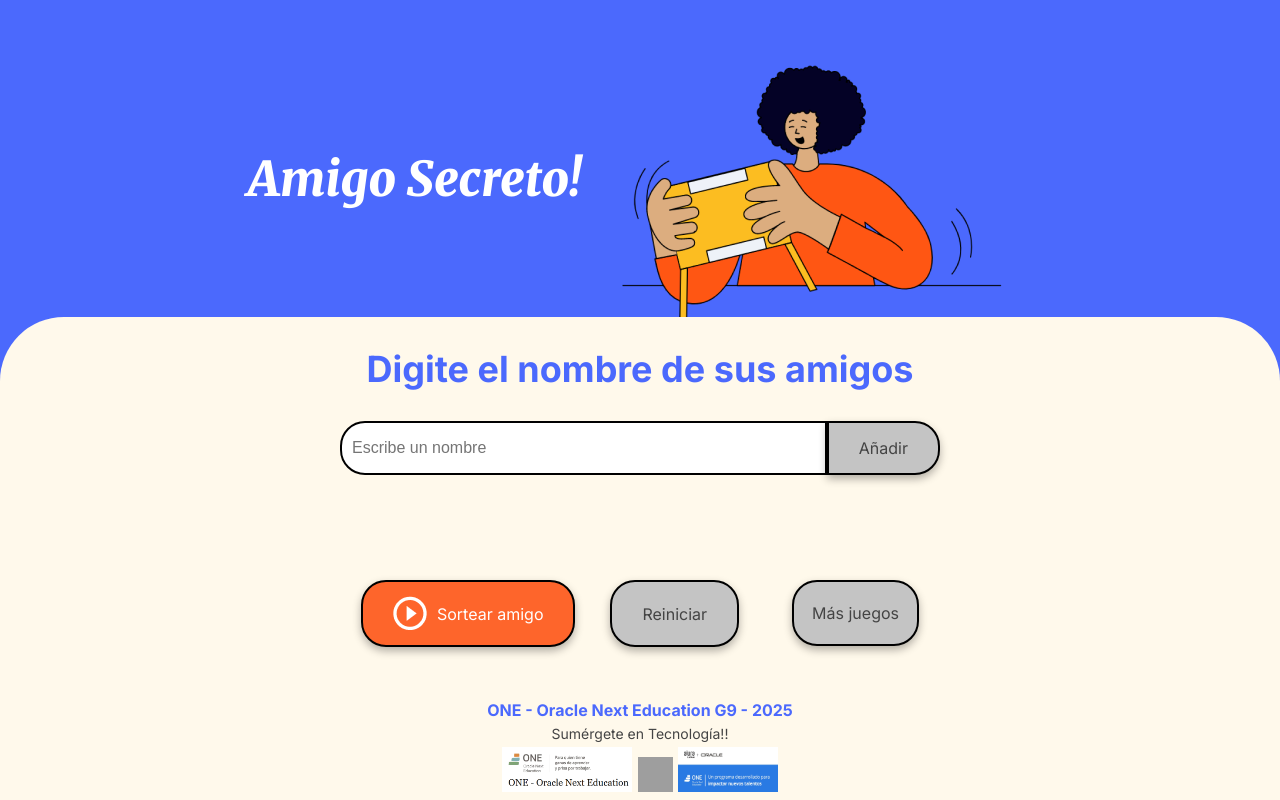
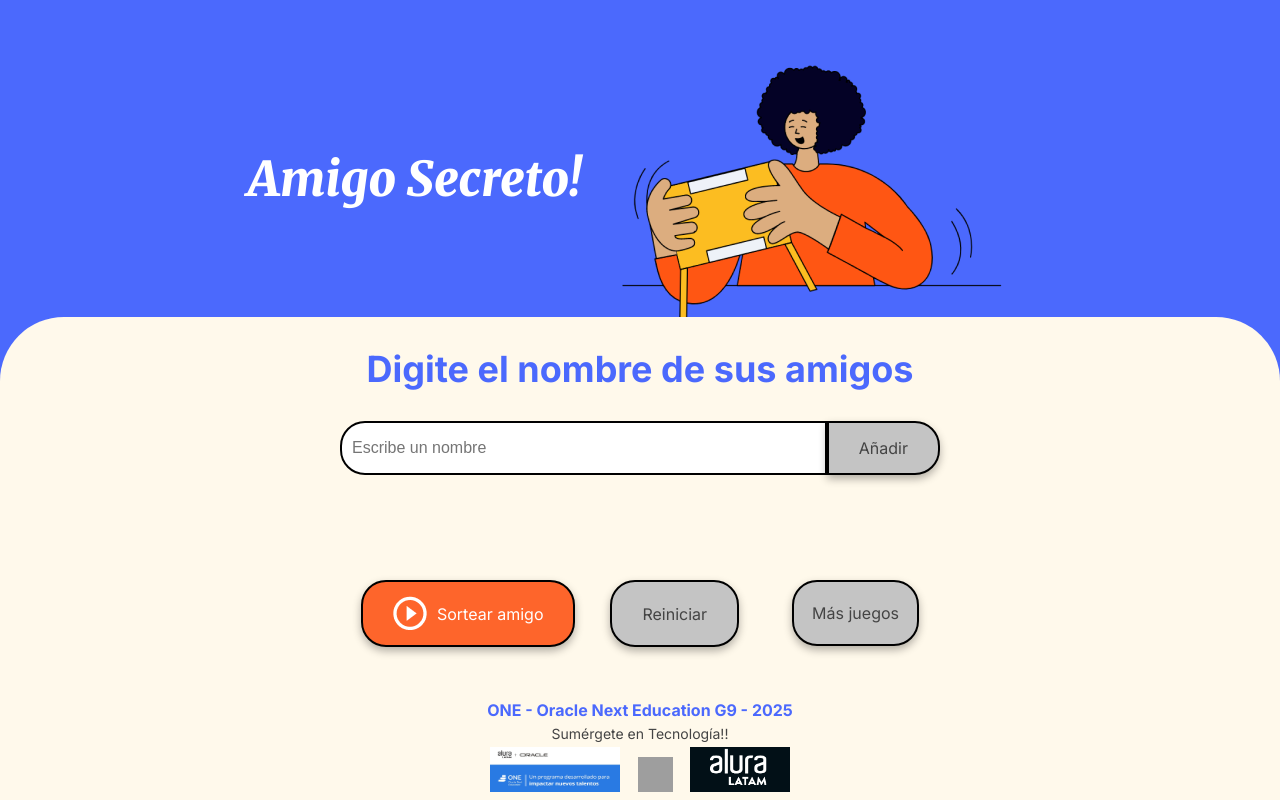
Before and after one commit to LenninTemoche/Challenge-Amigo-Secreto-G9, a plain HTML site: page challenge-amigo-secreto_esp-main/index.html in a window 1280 px wide. Drawn offline with Linux system fonts and the light colour scheme; grey boxes are pictures that could not be loaded.

Commit message:
cambiando imgs alura oracle, aumentando margin

```diff
--- a/challenge-amigo-secreto_esp-main/index.html
+++ b/challenge-amigo-secreto_esp-main/index.html
@@ -61,13 +61,13 @@
                 <p>Sumérgete en Tecnología!!</p>
                 <p class="footer-links">
                 <a href="https://www.oracle.com/latam/education/oracle-next-education/" target="_blank" rel="noopener noreferrer">
-                    <img alt="Oracle One" src="assets/oracle-one.png" width="130" height="45"/>
+                    <img alt="Oracle One" src="assets/oracle-alura.png" width="130" height="45"/>
                 </a>
                 <a href="https://github.com/LenninTemoche/Challenge-Amigo-Secreto-G9" target="_blank" rel="noopener noreferrer">
                     <img alt="GitHub" src="https://cdn-icons-png.flaticon.com/512/25/25231.png" width="35" height="35"/>
                 </a>
                 <a href="https://app.aluracursos.com/dashboard" target="_blank" rel="noopener noreferrer">
-                    <img alt="Alura Latam" src="assets/oracle-alura.png" width="100" height="45"/>
+                    <img alt="Alura Latam" src="assets/alura-latam.png" width="100" height="45"/>
                 </a>
                 </p>
             </div>
--- a/challenge-amigo-secreto_esp-main/style.css
+++ b/challenge-amigo-secreto_esp-main/style.css
@@ -254,7 +254,7 @@ ul {
 }
 
 .footer-links a {
-    margin: 0 1px;
+    margin: 0 7px;
     display: inline-block;
 }
 
```
